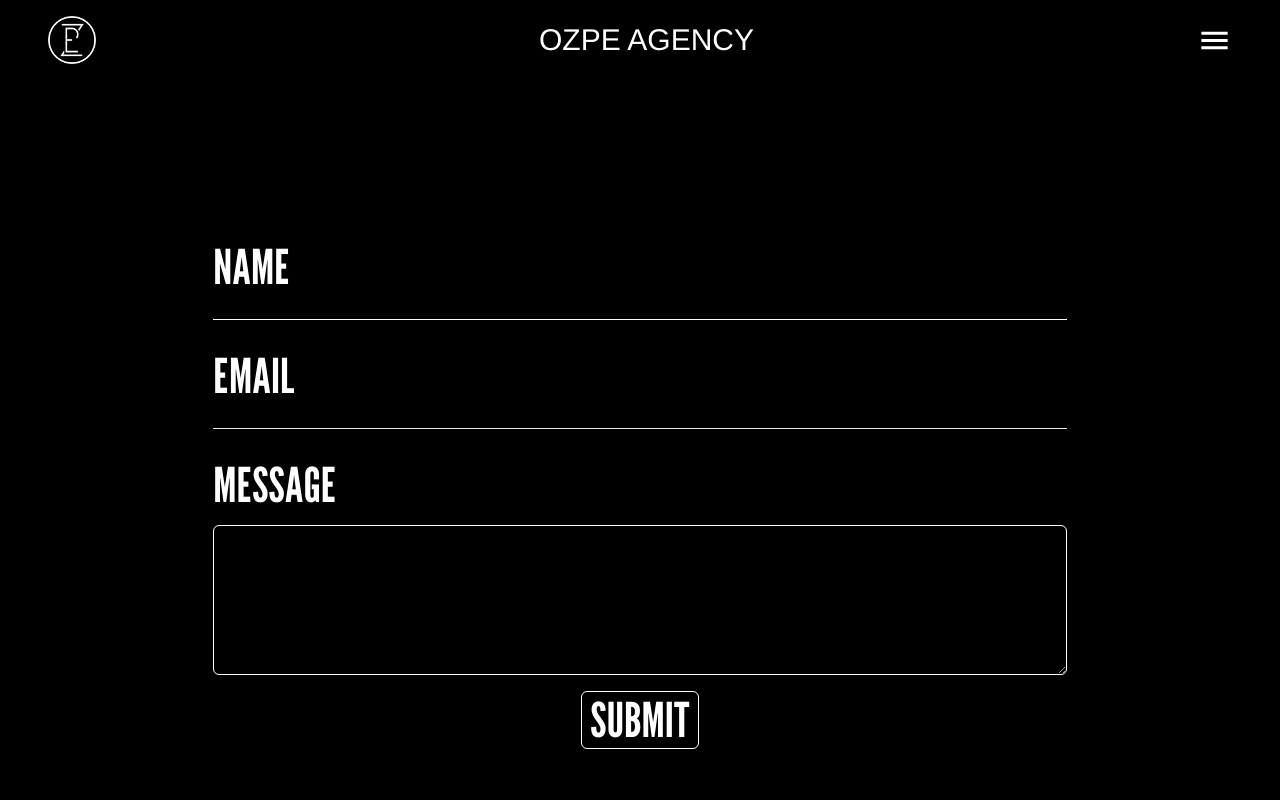
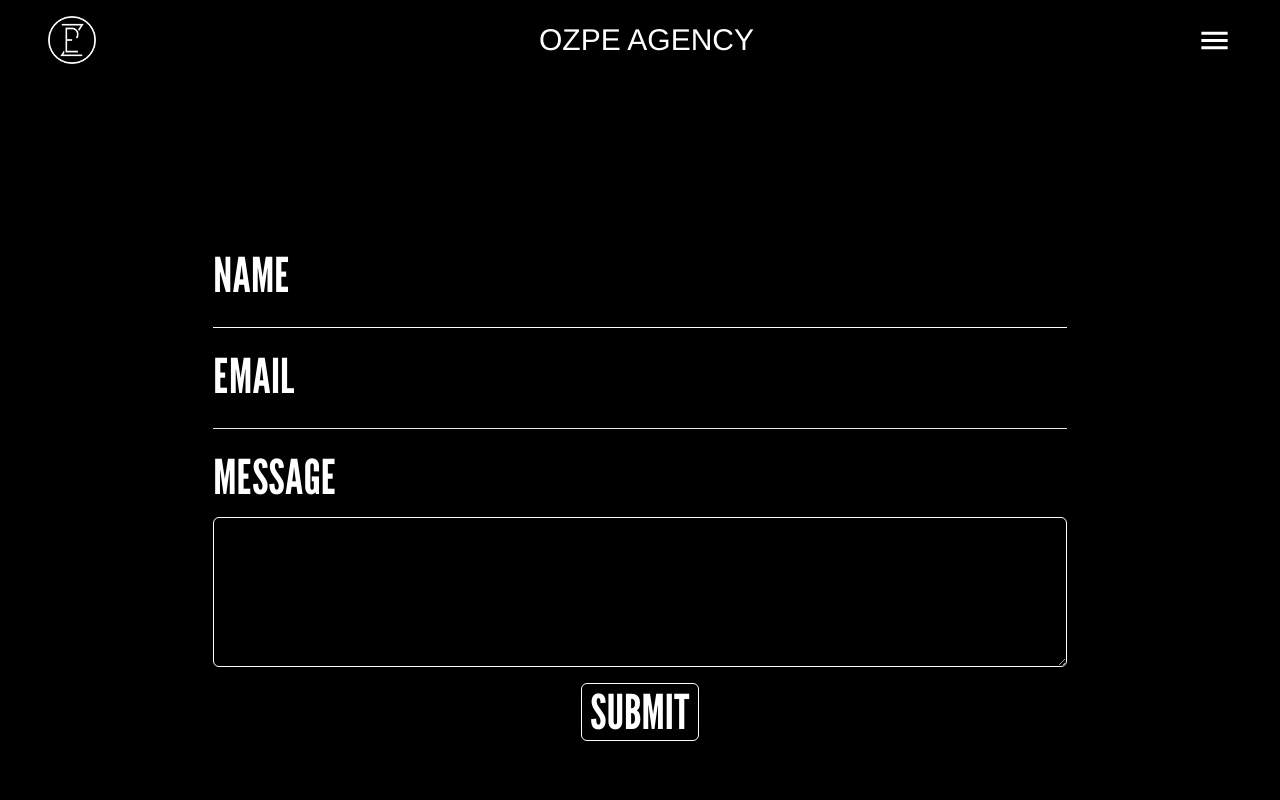
Before and after one commit to allanheremi/ozpeagency, a Next.js app: page /contact in a window 1280 px wide. Shown: the top 800 px of the page. Built offline with nearby package versions, Linux system fonts and the light colour scheme.

Commit message:
Fix: gap

```diff
--- a/src/app/contact/page.tsx
+++ b/src/app/contact/page.tsx
@@ -81,7 +81,7 @@ const page = () => {
             // eslint-disable-next-line
             ref={form as any}
             onSubmit={sendEmail}
-            className=" flex h-full w-2/3 flex-col justify-center gap-8  bg-black text-white"
+            className=" flex h-full w-2/3 flex-col justify-center gap-6  bg-black text-white"
           >
             <div className="flex flex-col">
               <label className="text-2xl md:text-4xl lg:text-5xl">NAME</label>
```
